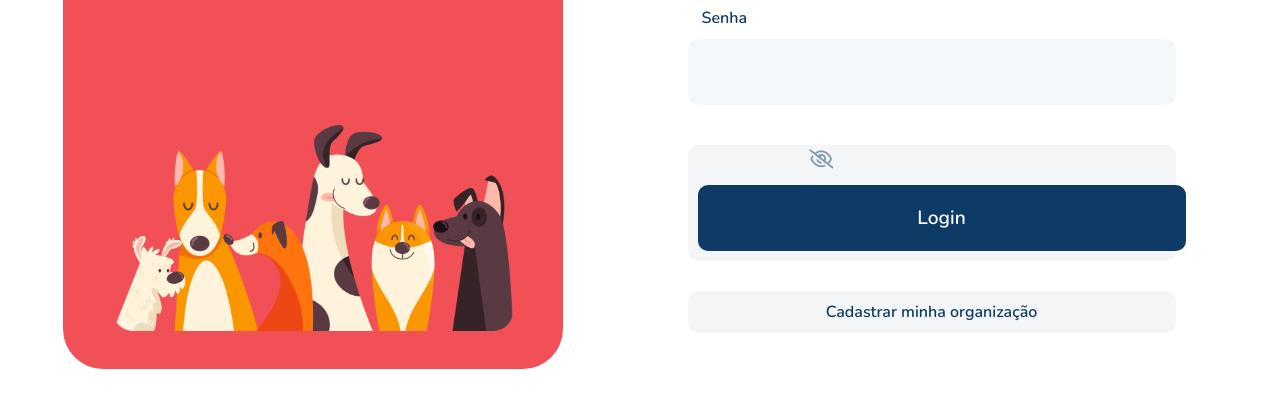
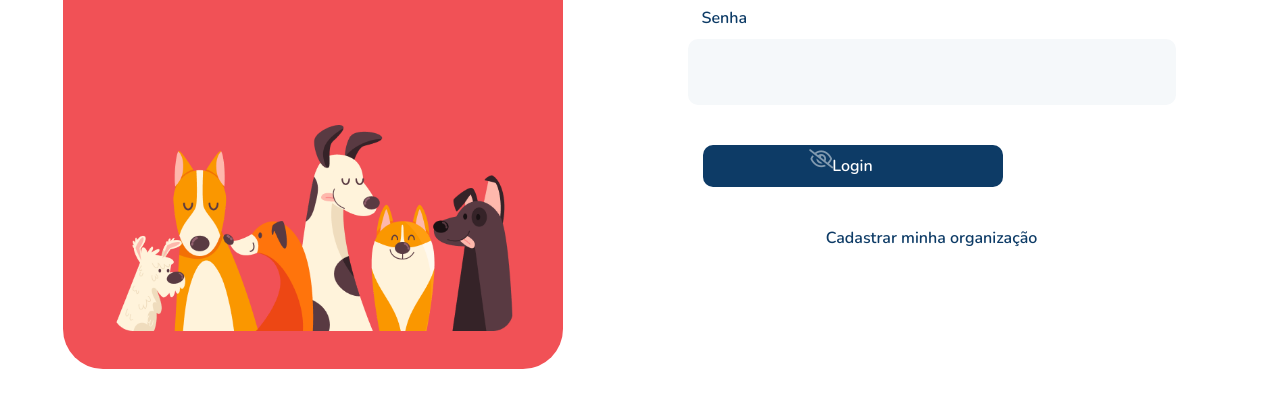
Before and after one commit to RuanDevz/FindAFriend, a plain HTML site: page Login.html in a window 1280 px wide. Shown: the part 317-724 px from the top of the page. Drawn offline with nearby package versions, Linux system fonts and the light colour scheme.

Commit message:
amanha e so fazer o jafvascriprt

```diff
--- a/Login.html
+++ b/Login.html
@@ -37,7 +37,7 @@
                         <i id="eye" class="fa-sharp fa-regular fa-eye-slash"></i>
                     </div>
                     <div>
-                        <a href=""><input id="botao" type="submit" value="Login"></a>
+                        <a id="botao" href="Perfil.html">Login</a>
                     </div>
             </form>
             <div class="btn">
--- a/stylelogin.css
+++ b/stylelogin.css
@@ -58,11 +58,14 @@ input#senha{
     position: relative;
 }
 
-input#botao{
+a#botao{
     margin-top: 30px;
     background: #0D3B66;
     color: #fff;
-    width: 330px;
+    width: 300px;
+    padding: 10px;
+    border-radius: 10px;
+    border: none;
 }
 
 .fa-eye-slash{
@@ -85,7 +88,6 @@ input#botao{
 
 a{
     text-decoration: none;
-    background: #F3F5F7;
     font-weight: bolder;
     color: #0D3B66;
     padding: 10px;
```
